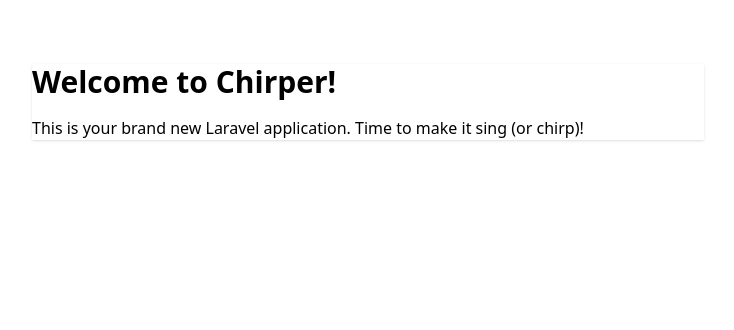
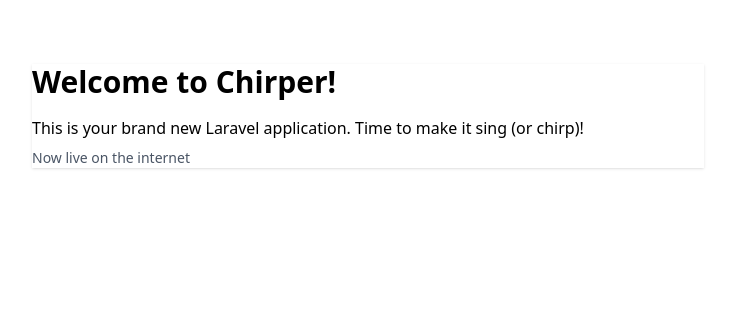
Before and after one commit to Karen-Kwatia/chirper, a Laravel app: page / in a window 1280 px wide. Shown: the part 52-382 px from the top of the page, without its empty margins (272-1006 px from the left). Run offline with Laravel 12, Linux system fonts and the light colour scheme; style sheets or scripts are compiled from the project's sources; some libraries are stand-ins or nearby versions; some web fonts are replaced.

Commit message:
Add live message to welcome page

```diff
--- a/resources/views/home.blade.php
+++ b/resources/views/home.blade.php
@@ -9,6 +9,7 @@
                     <h1 class="text-3xl font-bold">Welcome to Chirper!</h1>
                     <p class="mt-4 text-base-content/60">This is your brand new Laravel application. Time to make it
                         sing (or chirp)!</p>
+                    <p class="mt-2 text-sm text-gray-600">Now live on the internet</p>
                 </div>
             </div>
         </div>
```
